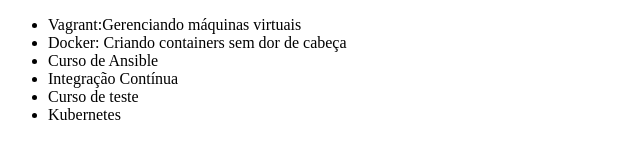
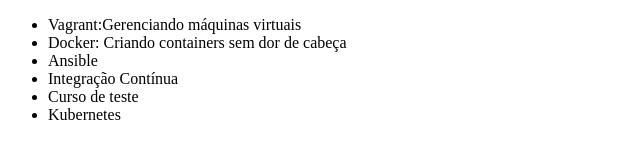
Before and after one commit to HCLoureiro/alura-git, a plain HTML site: page index.html in a window 1280 px wide. Shown: the full height of the page, 0-640 px from the left. Drawn offline with Linux system fonts and the light colour scheme.

```diff
--- a/index.html
+++ b/index.html
@@ -8,7 +8,7 @@
     <ul>
         <li>Vagrant:Gerenciando máquinas virtuais</li>
         <li>Docker: Criando containers sem dor de cabeça</li>
-        <li>Curso de Ansible</li>
+        <li>Ansible</li>
         <li>Integração Contínua</li>
         <li>Curso de teste</li>
         <li>Kubernetes</li>
```
